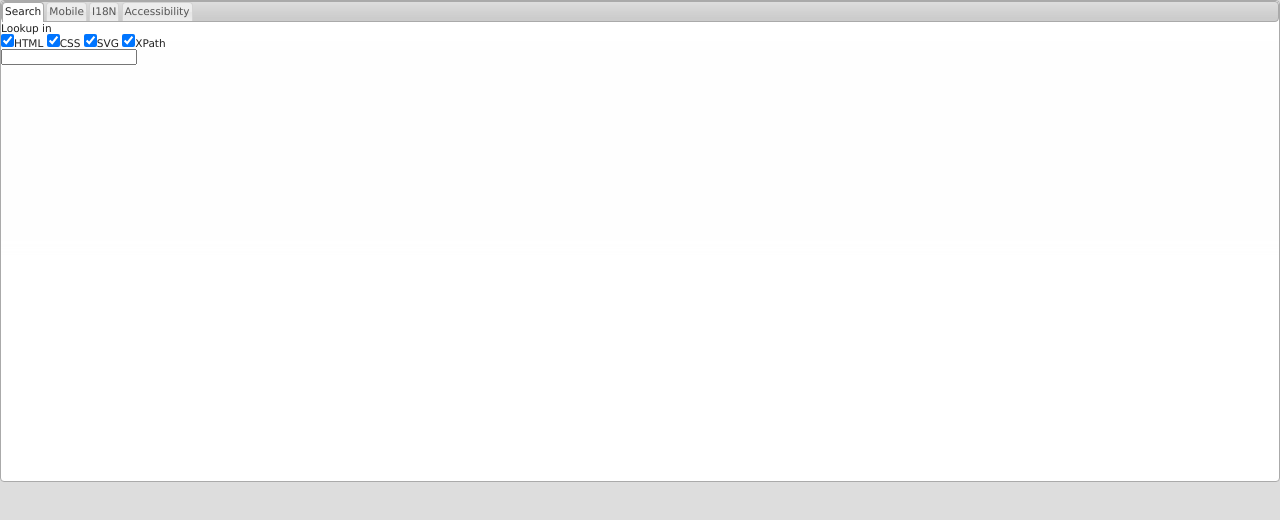
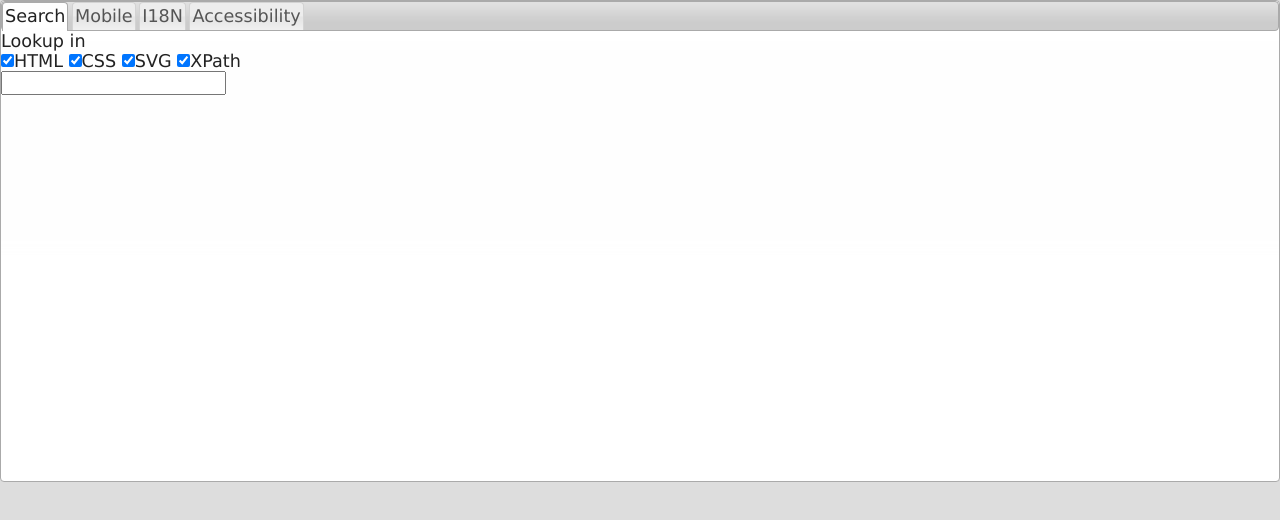
Before and after one commit to dontcallmedom/w3c-cheatsheet, a plain HTML site: page index.html in a window 1280 px wide. Drawn offline with Linux system fonts and the light colour scheme.

Commit message:
*** empty log message ***

```diff
--- a/style/style.css
+++ b/style/style.css
@@ -5,7 +5,6 @@ html, body { background:#ddd;}
 h2 { color:#036; font-size:120%;}
 h1 { color:#025A9A;  }
 ul li { margin-left:0.5em;}
-body { font-size:0.6em !important;}
 a:link img, a:visited img { border:0;}
 h1.logo img { vertical-align:bottom; font-size:1.5em;}
 .ui-tabs .ui-tabs-nav li a { padding:2px 2px;}
```
